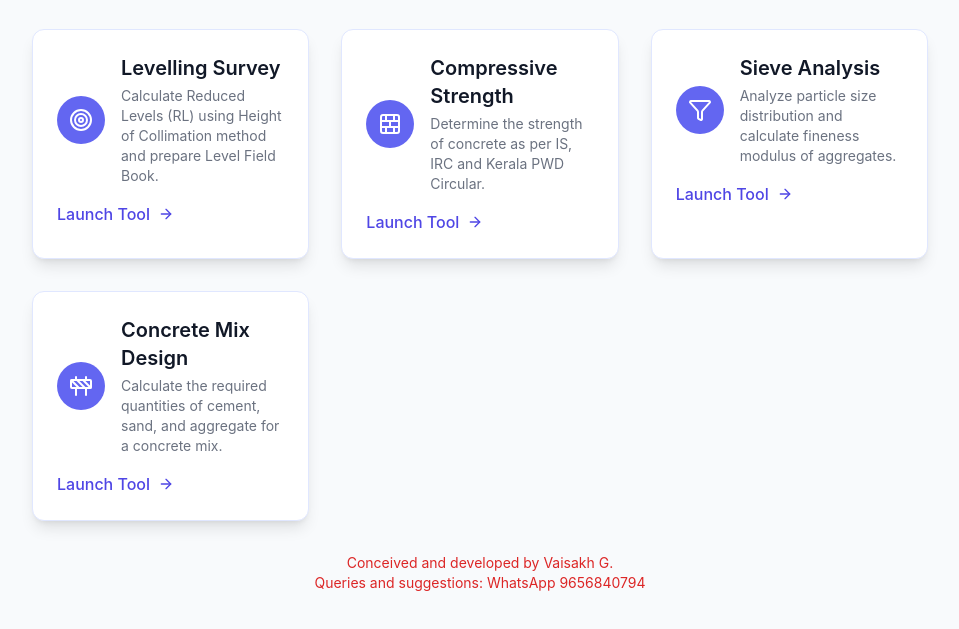
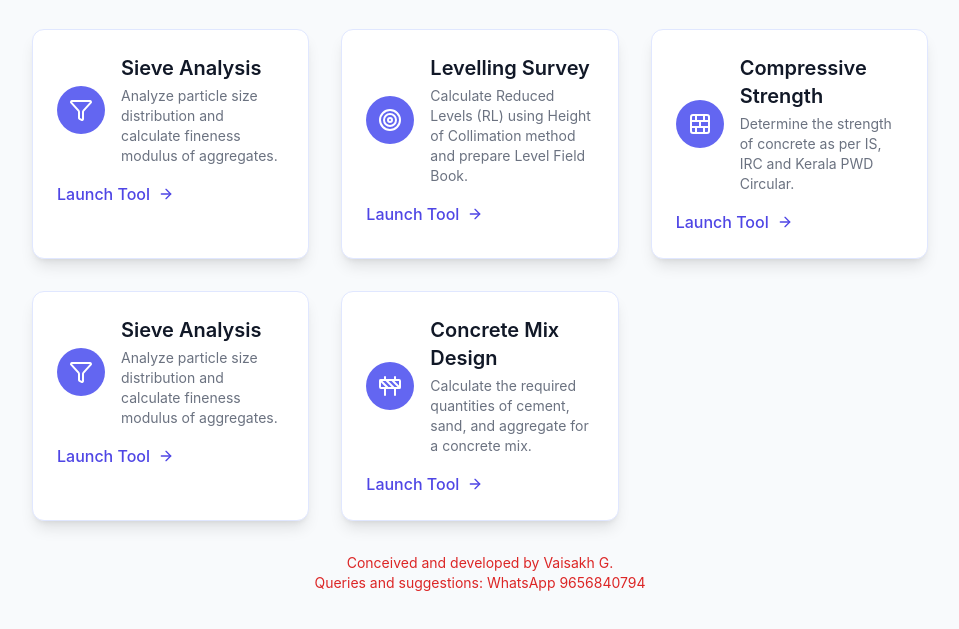
Before and after one commit to vaisakhpwd/pec, a plain HTML site: page index.html in a window 1280 px wide. Shown: the part 201-830 px from the top of the page, without its empty margins (160-1119 px from the left). Drawn offline with nearby package versions, Linux system fonts and the light colour scheme.

Commit message:
Add Sieve Analysis Calculator card to index.html

```diff
--- a/index.html
+++ b/index.html
@@ -41,6 +41,26 @@
 
         <!-- Calculators Grid -->
         <main class="grid grid-cols-1 md:grid-cols-3 gap-8">
+
+            <!-- Calculator Card 1: Sieve Analysis Calculator -->
+            <a href="./Sieve Analysis calculator V 1.html" class="calculator-card block p-6 bg-white rounded-xl shadow-lg hover:shadow-xl border border-indigo-100">
+                <div class="flex items-center space-x-4">
+                    <div class="p-3 bg-indigo-500 rounded-full text-white">
+                        <!-- Icon: Filter for Particle Size/Gradation -->
+                        <i data-lucide="filter" class="w-6 h-6"></i>
+                    </div>
+                    <div>
+                        <h2 class="text-xl font-semibold text-gray-900 mb-1">Sieve Analysis</h2>
+                        <p class="text-sm text-gray-500">
+                            Analyze particle size distribution and calculate fineness modulus of aggregates.
+                        </p>
+                    </div>
+                </div>
+                <div class="mt-4 text-indigo-600 font-medium flex items-center">
+                    Launch Tool
+                    <i data-lucide="arrow-right" class="w-4 h-4 ml-2"></i>
+                </div>
+            </a>
 
             <!-- Calculator Card 1: Levelling Survey Calculator -->
             <a href="./Levelling calculator V 1.html" class="calculator-card block p-6 bg-white rounded-xl shadow-lg hover:shadow-xl border border-indigo-100">
```
